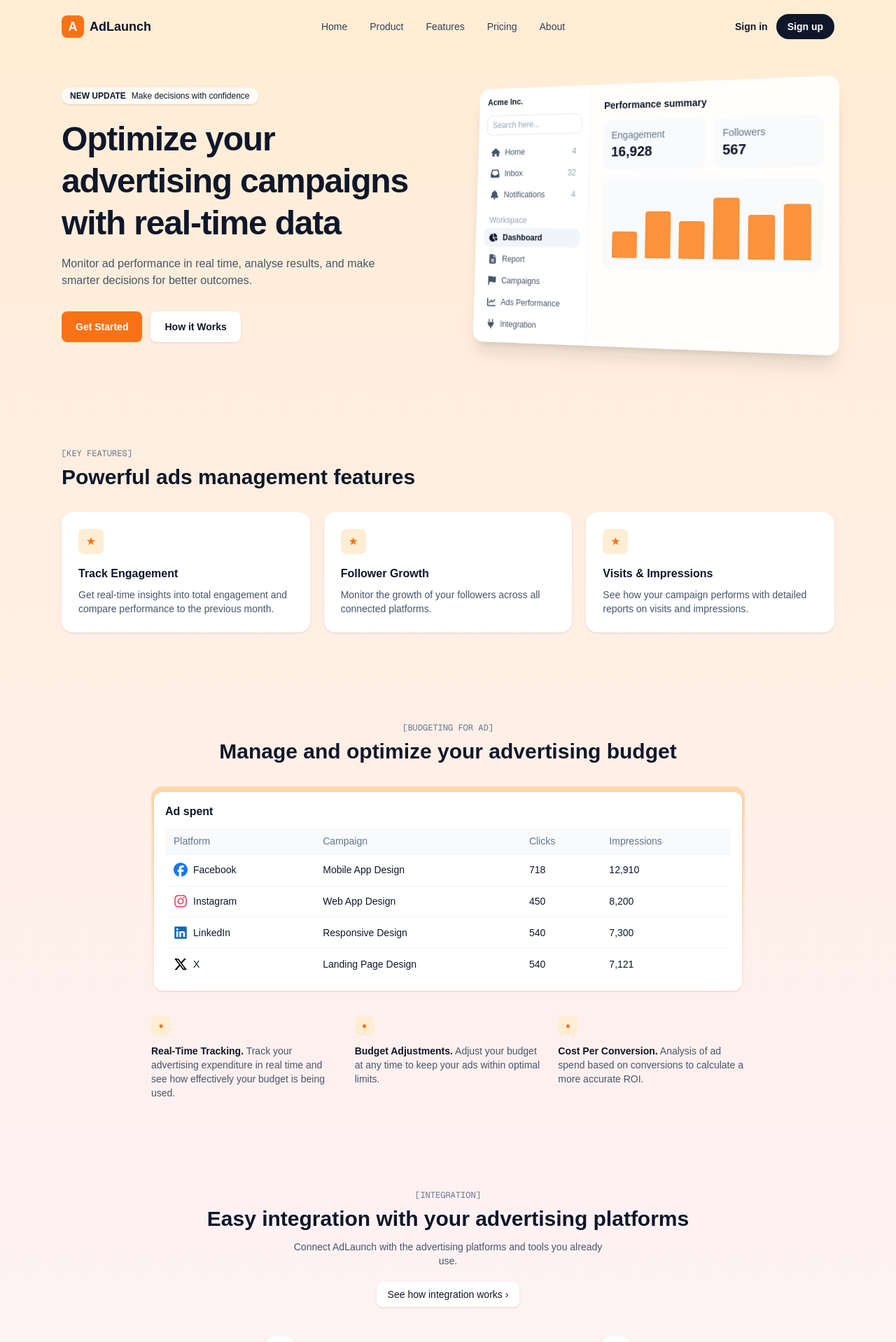
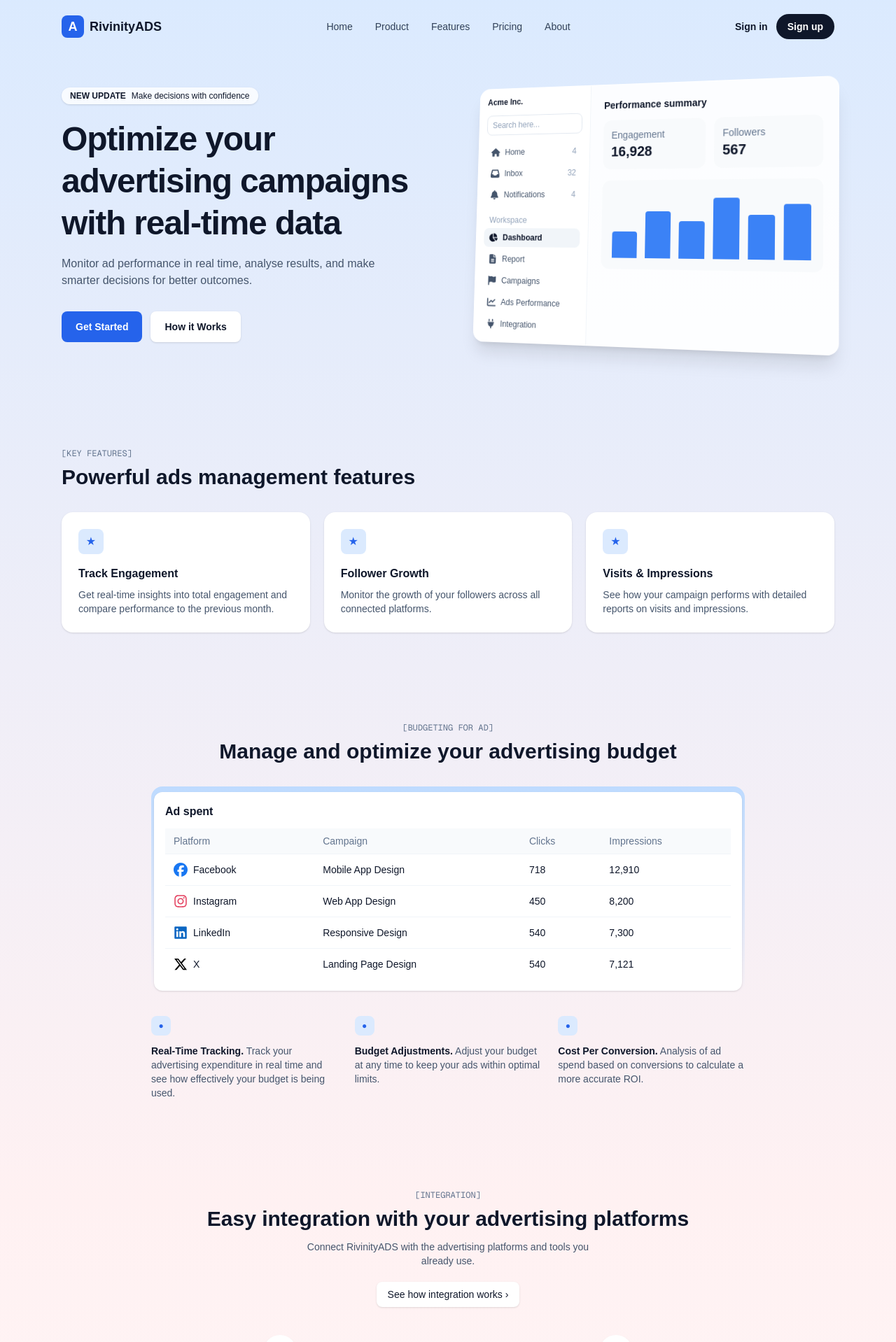
Before and after one commit to abh-g71/adfast-landing, a Next.js app: page / in a window 1280 px wide. Shown: the top 1918 px of the page at 70% size. Built offline with nearby package versions, Linux system fonts and the light colour scheme.

Commit message:
Rebrand to RivinityADS blue

```diff
--- a/src/app/globals.css
+++ b/src/app/globals.css
@@ -31,6 +31,6 @@ body {
   --color-success-600: #16a34a;
   --color-warning-500: #f59e0b;
   --color-danger-600: #dc2626;
-    --color-accent-500: #fb923c;
-  --color-accent-600: #f97316;
+    --color-accent-500: #3b82f6;
+  --color-accent-600: #2563eb;
 }
--- a/src/app/page.tsx
+++ b/src/app/page.tsx
@@ -10,7 +10,7 @@ import { Footer } from '@/components/landing/Footer'
 
 export default function Home() {
   return (
-    <div className="min-h-screen bg-gradient-to-b from-orange-100 via-rose-50 to-white">
+    <div className="min-h-screen bg-gradient-to-b from-blue-100 via-rose-50 to-white">
       <Navbar />
       <Hero />
       <Features />
--- a/src/components/landing/Budget.tsx
+++ b/src/components/landing/Budget.tsx
@@ -19,7 +19,7 @@ export function Budget() {
       <p className="text-center font-mono text-xs text-slate-500">[BUDGETING FOR AD]</p>
       <h2 className="mt-2 text-center text-3xl font-bold">Manage and optimize your advertising budget</h2>
 
-      <div className="mt-8 rounded-2xl bg-gradient-to-b from-orange-200 to-transparent p-1 pt-2">
+      <div className="mt-8 rounded-2xl bg-gradient-to-b from-blue-200 to-transparent p-1 pt-2">
         <div className="overflow-x-auto rounded-xl bg-white p-4 shadow-sm">
           <p className="mb-3 font-semibold">Ad spent</p>
           <table className="w-full min-w-[480px] text-left text-sm">
@@ -52,7 +52,7 @@ export function Budget() {
       <div className="mt-8 grid gap-6 text-left sm:grid-cols-3">
         {notes.map((n) => (
           <div key={n.title}>
-            <span className="flex h-7 w-7 items-center justify-center rounded-lg bg-orange-100 text-xs text-accent-600">●</span>
+            <span className="flex h-7 w-7 items-center justify-center rounded-lg bg-blue-100 text-xs text-accent-600">●</span>
             <p className="mt-3 text-sm">
               <b>{n.title}</b> <span className="text-slate-600">{n.text}</span>
             </p>
--- a/src/components/landing/Faq.tsx
+++ b/src/components/landing/Faq.tsx
@@ -1,5 +1,5 @@
 const faqs = [
-  ['What is AdLaunch?', 'AdLaunch is an ads dashboard that helps you optimize, track and manage campaigns across platforms.'],
+  ['What is RivinityADS?', 'RivinityADS is an ads dashboard that helps you optimize, track and manage campaigns across platforms.'],
   ['Is there a free trial?', 'Yes. The Pro plan includes a 14-day free trial.'],
   ['Can I connect multiple ad platforms?', 'Yes. The number of platforms depends on your plan.'],
 ]
--- a/src/components/landing/Features.tsx
+++ b/src/components/landing/Features.tsx
@@ -12,7 +12,7 @@ export function Features() {
       <div className="mt-8 grid gap-5 md:grid-cols-3">
         {features.map((f) => (
           <div key={f.title} className="rounded-2xl bg-white p-6 shadow-sm">
-            <span className="flex h-9 w-9 items-center justify-center rounded-lg bg-orange-100 text-accent-600">★</span>
+            <span className="flex h-9 w-9 items-center justify-center rounded-lg bg-blue-100 text-accent-600">★</span>
             <h3 className="mt-4 font-semibold">{f.title}</h3>
             <p className="mt-2 text-sm text-slate-600">{f.text}</p>
           </div>
--- a/src/components/landing/Footer.tsx
+++ b/src/components/landing/Footer.tsx
@@ -11,7 +11,7 @@ export function Footer() {
         </a>
       </div>
       <div className="mt-6 flex items-center justify-between text-sm text-slate-500">
-        <span className="font-semibold text-slate-900">AdLaunch</span>
+        <span className="font-semibold text-slate-900">RivinityADS</span>
         <a href="#">Privacy Policy</a>
       </div>
     </footer>
--- a/src/components/landing/Integrations.tsx
+++ b/src/components/landing/Integrations.tsx
@@ -16,7 +16,7 @@ export function Integrations() {
       <p className="font-mono text-xs text-slate-500">[INTEGRATION]</p>
       <h2 className="mt-2 text-3xl font-bold">Easy integration with your advertising platforms</h2>
       <p className="mx-auto mt-3 max-w-md text-sm text-slate-600">
-        Connect AdLaunch with the advertising platforms and tools you already use.
+        Connect RivinityADS with the advertising platforms and tools you already use.
       </p>
       <a href="#" className="mt-5 inline-block rounded-lg bg-white px-4 py-2 text-sm font-medium shadow-sm">
         See how integration works ›
--- a/src/components/landing/Navbar.tsx
+++ b/src/components/landing/Navbar.tsx
@@ -5,7 +5,7 @@ export function Navbar() {
     <header className="mx-auto flex max-w-6xl items-center justify-between px-4 py-5 sm:px-6">
       <div className="flex items-center gap-2 text-lg font-bold">
         <span className="flex h-8 w-8 items-center justify-center rounded-lg bg-accent-600 text-white">A</span>
-        AdLaunch
+        RivinityADS
       </div>
       <nav className="hidden gap-8 text-sm font-medium text-slate-700 md:flex">
         {links.map((l) => (
--- a/src/features/post-ad/PostAdWizard.tsx
+++ b/src/features/post-ad/PostAdWizard.tsx
@@ -49,7 +49,7 @@ export function PostAdWizard() {
   const isLast = step === stepLabels.length - 1
 
   return (
-    <div className="rounded-3xl bg-gradient-to-br from-brand-50 via-indigo-50 to-orange-50 p-3 sm:p-6">
+    <div className="rounded-3xl bg-gradient-to-br from-brand-50 via-indigo-50 to-blue-50 p-3 sm:p-6">
       <Card className="mx-auto max-w-5xl p-5 sm:p-8">
         {finished ? (
           <div className="rounded-2xl bg-navy-900 px-6 py-12 text-center text-white">
```
